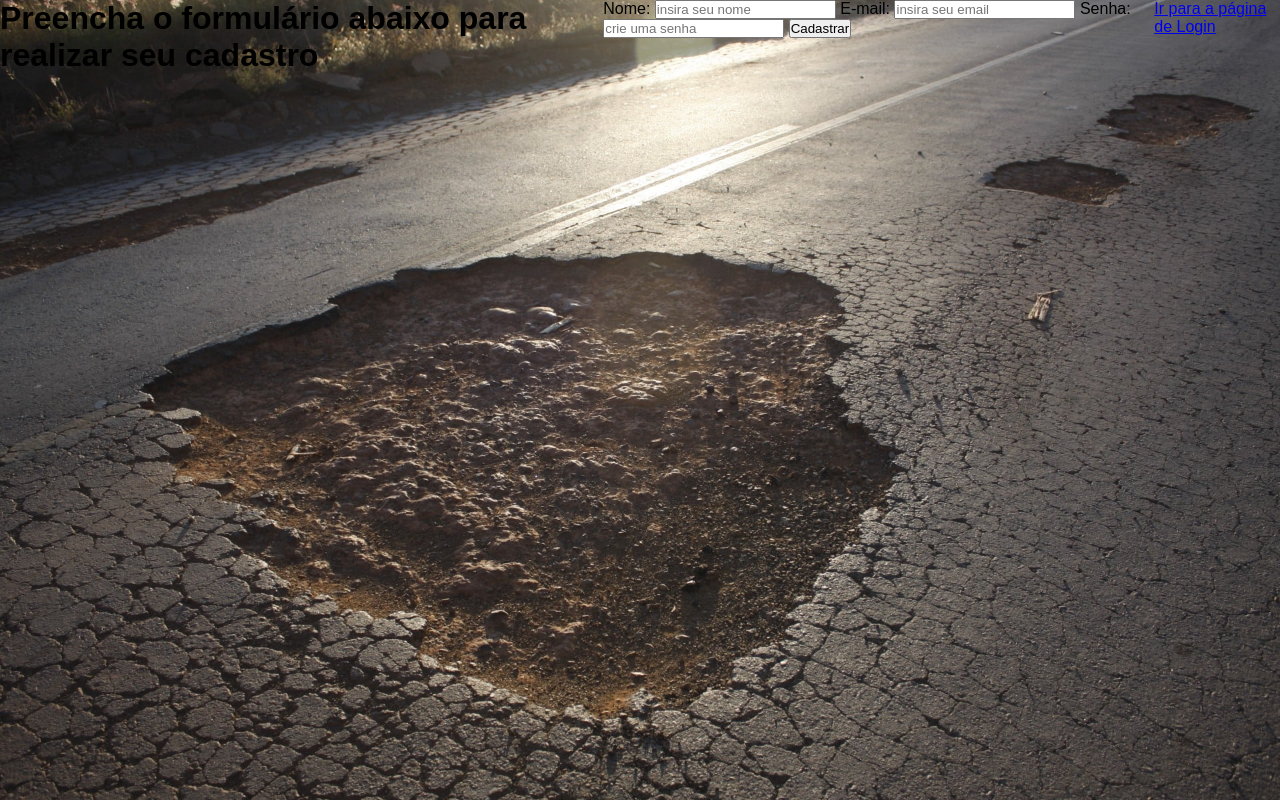
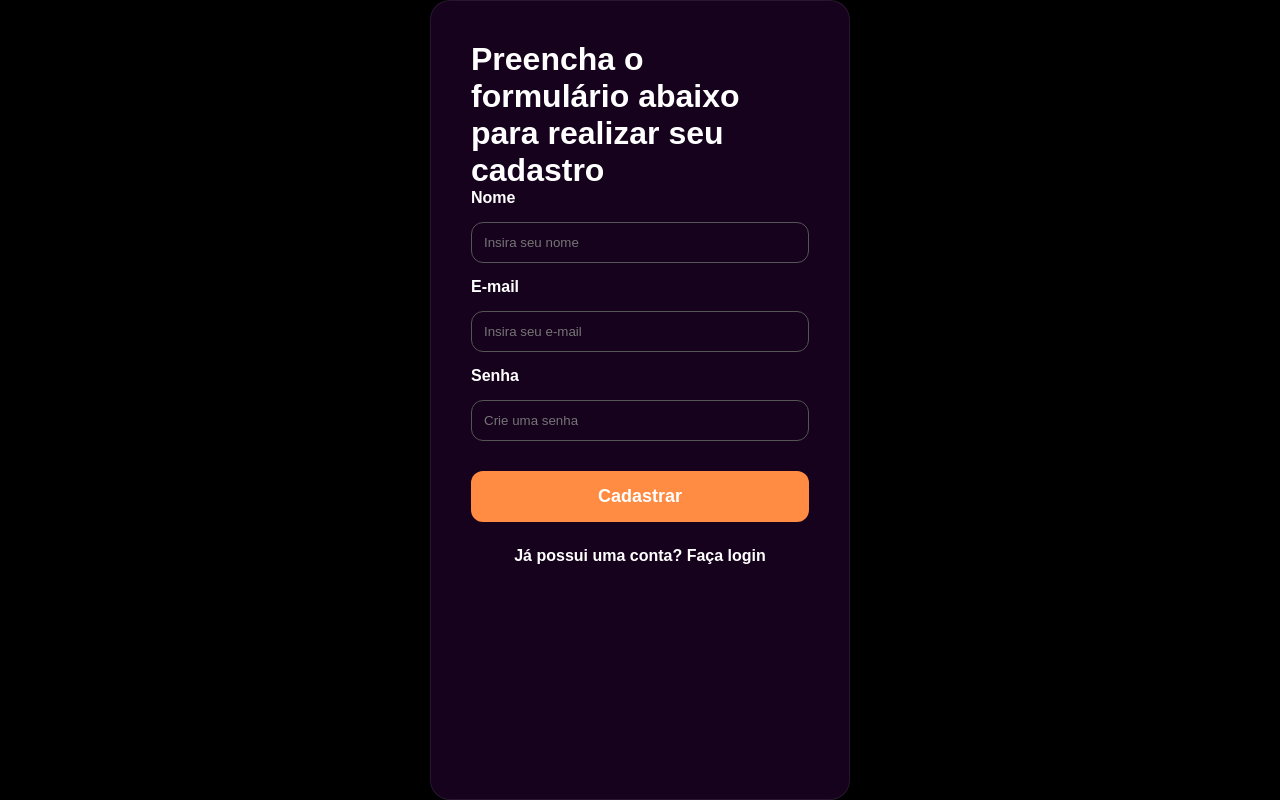
Before and after one commit to Manoel-Vi/ProjetoPSI-2, a Flask app: page /cadastro in a window 1280 px wide. Run offline with Flask 3, Linux system fonts and the light colour scheme; parts of the project's set-up code (start-up, migrations or seed data) failed here and were passed over.

Commit message:
feat: adicionar css em todas as páginas
adicionei

```diff
--- a/app.py
+++ b/app.py
@@ -1,6 +1,6 @@
-from flask import Flask, render_template, render_template_string, request, redirect, url_for, abort, flash
+from flask import Flask, render_template, request, redirect, url_for, abort, flash
 from .models import Usuario, Buraco
-from flask_login import current_user, logout_user, login_user, LoginManager
+from flask_login import logout_user, login_user, LoginManager, current_user
 from flask_sqlalchemy import SQLAlchemy
 from werkzeug.security import generate_password_hash, check_password_hash
 from .db import database
--- a/static/css/style.css
+++ b/static/css/style.css
@@ -8,7 +8,7 @@ body{
     width: 100vw;
     height: 100vh;
     display: flex;
-    background-image: url("/static/imagensUtilizadas/buracoIndex.jpg");
+    background: black;
     background-size: cover;
     background-position: center;
     background-repeat: no-repeat;
@@ -90,6 +90,8 @@ body{
     margin-left: auto;
     margin-bottom: auto;
     margin-right: 30%;
+    animation-name: asiatica;
+    animation-duration: 3s;
 }
 #centralizar{
     background-color:rgb(14, 0, 19);
@@ -140,6 +142,10 @@ body{
 }
 #formLogin button:hover{
     box-shadow: 0px 0px 20px rgba(255,107,53,.3);
+    transition: 0.2s;
+}
+#formLogin button:not(:hover){
+    transition: 1s;
 }
 #formLogin button{
     background-color: #ff8c42;
@@ -157,4 +163,172 @@ body{
     justify-content:center;
     align-items:center;
     margin-top: -25%;
+    animation-name: animacaodotexto;
+    animation-duration: 3s;
 }
+@keyframes asiatica {
+    from{
+        transform: translateX(-400px);
+        opacity: 0;
+    }
+    to{
+        transition: translateX(0px);
+        opacity: 1;
+    }
+}
+@keyframes animacaodotexto {
+    from{
+        transform: translatey(400px);
+        opacity: 0;
+    }
+    to{
+        transition: translatey(0px);
+        opacity: 1;
+    }
+}
+#h1listar{
+    color: white;
+    text-align: center;
+}
+table{
+    background-color: #ff6b35;
+    color: black;
+    width: 400px;
+    height: 50px;
+}
+#listar-buracos{
+    display: flex;
+    flex-direction: column;
+    align-items: center;
+    margin-left: auto;
+    margin-right: auto;
+    margin-top: 15%;
+    background-color: #ff6b35;
+    height: 140px;
+    border-radius: 15px;
+    gap: 3px;
+    padding: 10px;
+
+}
+#voltar{
+    margin-top: 2%;
+    text-decoration: none;
+    color: white;
+}
+#centralizar-home{
+    margin-left: auto;
+    margin-right: auto;
+    background-color: rgb(22, 2, 29) ;
+    height:200px;
+    width: auto;
+    text-align: center;
+    border-radius: 15px;
+    margin-top: 15%;
+}
+#nomeUser{
+    color: white;
+    font-size: 70px;
+
+}
+.cadastrarUser{
+    text-decoration: none;
+    font-size: 20px;
+    color: #ff8c42;
+}
+.verBuracos{
+    text-decoration: none;
+    font-size: 20px;
+    color: #ff8c42;
+}
+
+.container{
+    width: 420px;
+    background-color: rgb(22, 2, 29);
+    backdrop-filter: blur(10px);
+    border: 1px solid rgba(255,255,255,.08);
+    border-radius: 20px;
+    padding:40px;
+    box-shadow: 0 15px 35px rgba(0,0,0,.35);
+    margin-left: auto;
+    margin-right: auto;
+}
+
+.container h2{
+    color: #ff8c42;
+    text-align: center;
+    margin-bottom: 10px;
+    font-size: 32px;
+}
+
+.container p{
+    color: #cfcfcf;
+    text-align: center;
+    margin-bottom: 35px;
+    font-size: 15px;
+}
+
+form{
+    display: flex;
+    flex-direction: column;
+    gap: 15px;
+}
+
+label{
+    color: white;
+    font-weight: bold;
+}
+
+input, select{
+    width: 100%;
+    padding: 12px;
+    border-radius: 12px;
+    border: 1px solid #555;
+    background: transparent;
+    color: white;
+    outline: none;
+    transition: 3s;
+}
+
+
+input:focus, select:focus{
+    border-color: #ff8c42;
+    box-shadow: 0 0 12px rgba(255,140,66,.3);
+}
+
+option{
+    color: black;
+}
+
+button{
+    margin-top: 15px;
+    padding: 15px;
+    border: none;
+    border-radius: 12px;
+    background: #ff8c42;
+    color: white;
+    font-size: 18px;
+    font-weight: bold;
+
+
+    transition: 3s;
+}
+
+button:hover{
+    transform: translateY(-2px);
+    background: #ff9f63;
+    box-shadow: 0 10px 20px rgba(255,140,66,.35);
+}
+
+#voltar{
+    display: block;
+    text-align: center;
+    margin-top: 25px;
+    text-decoration: none;
+    font-weight: bold;
+    transition: 3s;
+}
+
+
+h1{
+    color: white;
+}
--- a/templates/cadastro.html
+++ b/templates/cadastro.html
@@ -3,24 +3,40 @@
 {% block titulo %} Cadastro {% endblock %}
 
 {% block conteudo %}
+
+<div class="container">
+
     <h1>Preencha o formulário abaixo para realizar seu cadastro</h1>
+
     {% with messages = get_flashed_messages(with_categories=true) %}
         {% if messages %}
             {% for message in messages %}
-                <div>
-                {{ message }}
+                <div class="flash">
+                    {{ message }}
                 </div>
             {% endfor %}
         {% endif %}
     {% endwith %}
+
     <form action="{{url_for('cadastro')}}" method="post">
-        <label for="nome">Nome:</label>
-        <input type="text" name="nome" id="nome" placeholder="insira seu nome">
-        <label for="email">E-mail:</label>
-        <input type="text" name="email" id="email" placeholder="insira seu email">
-        <label for="senha">Senha:</label>
-        <input type="password" name="senha" id="senha" placeholder="crie uma senha">
+
+        <label for="nome">Nome</label>
+        <input type="text" name="nome" id="nome" placeholder="Insira seu nome">
+
+        <label for="email">E-mail</label>
+        <input type="text" name="email" id="email" placeholder="Insira seu e-mail">
+
+        <label for="senha">Senha</label>
+        <input type="password" name="senha" id="senha" placeholder="Crie uma senha">
+
         <button type="submit">Cadastrar</button>
+
     </form>
-    <a href="{{url_for('login')}}">Ir para a página de Login</a>
+
+    <a id="voltar" href="{{url_for('login')}}">
+        Já possui uma conta? Faça login
+    </a>
+
+</div>
+
 {% endblock %}
--- a/templates/erros/erro400.html
+++ b/templates/erros/erro400.html
@@ -3,7 +3,7 @@
 {% block titulo %} Erro 400 {% endblock %}
 
 {% block conteudo %}
-    <h1>Erro 400: Requisição inválida</h1>
+    <h1 id="h1erro">Erro 400: Requisição inválida</h1>
 
     <a href="{{url_for('index')}}">Voltar</a>
 {% endblock %}
```
Also changed, not shown: templates/cadastro-buraco.html (+20 -8 lines), templates/home.html (+5 -5 lines), templates/listar-buracos.html (+4 -4 lines).
